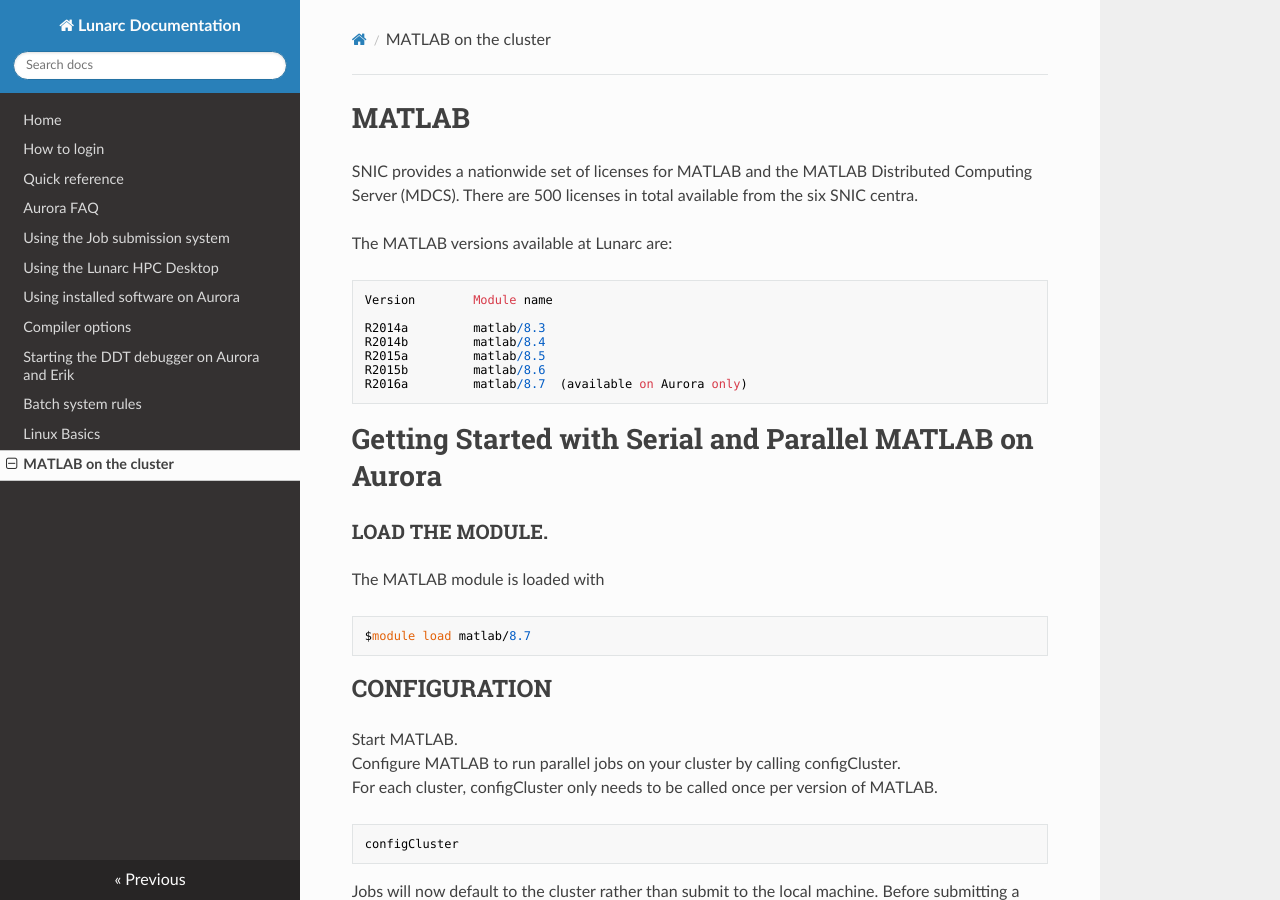
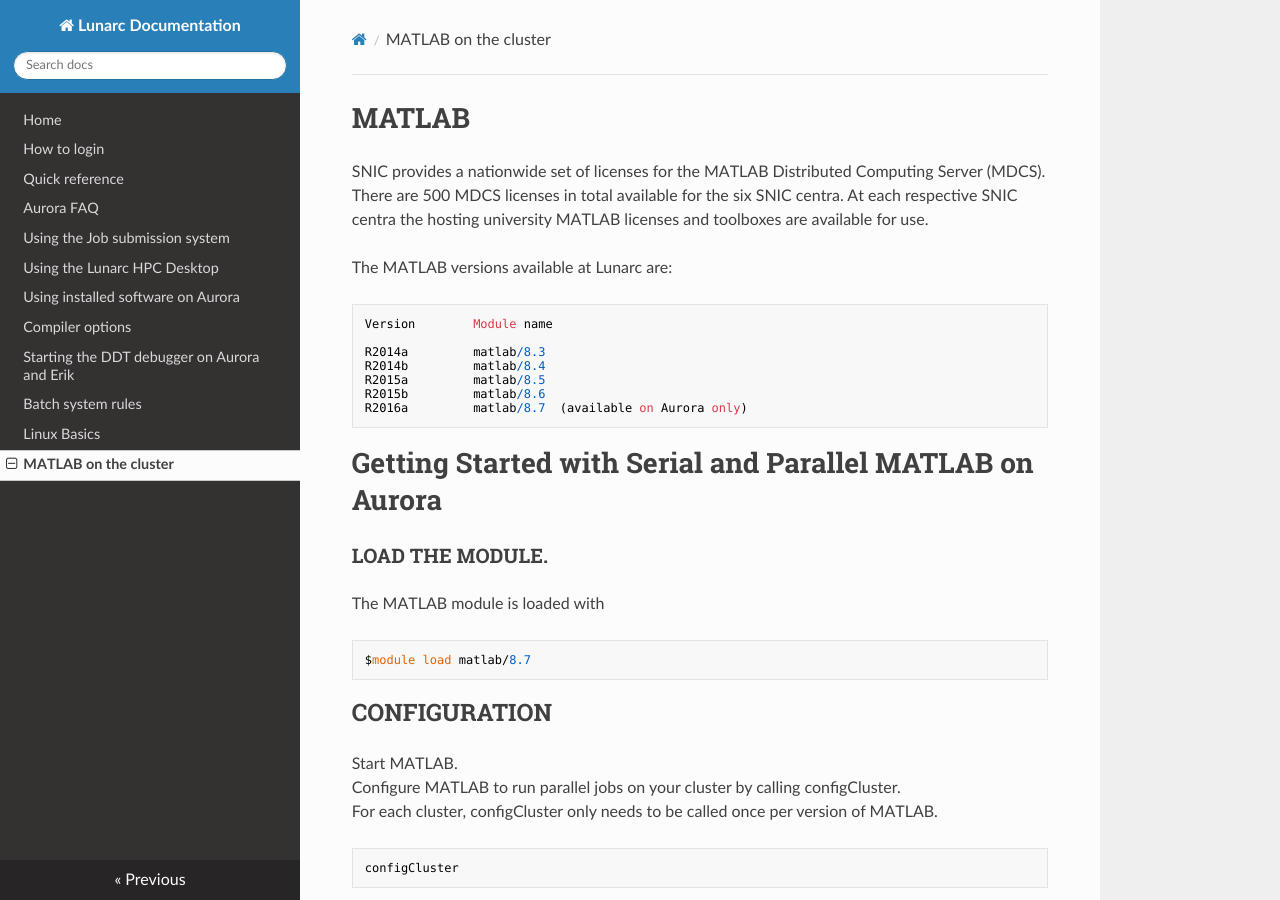
Before and after one commit to lunarc/lunarc_docs, an MkDocs documentation site: the page built from docs/MATLAB.md, in a window 1280 px wide and 900 px high. Built offline with MkDocs 1.6.1, drawn with Linux system fonts in a browser that asks for light colours; nearby versions of some CDN libraries; old or Windows-style settings are respelled for this version of MkDocs.

Commit message:
Minor changes
Clarified the licensing issue.

```diff
--- a/docs/MATLAB.md
+++ b/docs/MATLAB.md
@@ -1,5 +1,5 @@
 # MATLAB
-SNIC provides a nationwide set of licenses for MATLAB and the MATLAB Distributed Computing Server (MDCS). There are 500 licenses in total available from the six SNIC centra.
+SNIC provides a nationwide set of licenses for the MATLAB Distributed Computing Server (MDCS). There are 500 MDCS licenses in total available for the six SNIC centra. At each respective SNIC centra the hosting university MATLAB licenses and toolboxes are available for use.
 
 The MATLAB versions available at Lunarc are:
 
```
Also changed, not shown: 1 other file.
